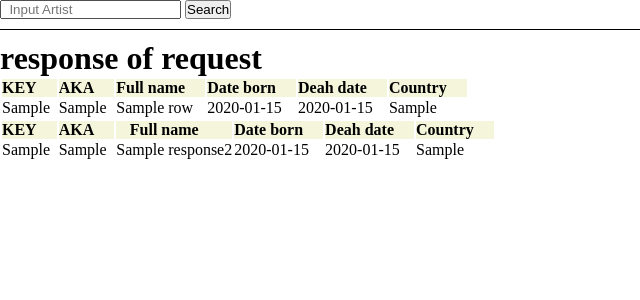
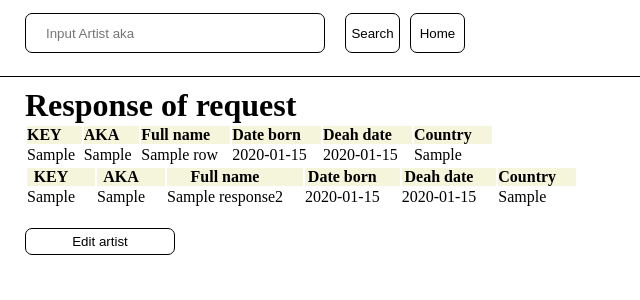
Before and after one commit to jeisonrosario66/API_hiphop, a Flask app: template templates/index.html in a window 1280 px wide. Shown: the top 300 px of the page, without its empty margins (0-640 px from the left). Run offline with Flask 3, Linux system fonts and the light colour scheme; the template is opened without the code that fills it: most values are stand-ins (such as "Sample title", 1, 10 or a date in 2020).

Commit message:
Template with comments

```diff
--- a/templates/base.html
+++ b/templates/base.html
@@ -1,6 +1,16 @@
 <!-- templates/base.html -->
+<!--
+This is the template base from all the app
 
+Include:
+"block title" title base of the app web
 
+"block body" This block includes tree important elements;
+    "block navbar" It is a "nav" element with a form for make requests of search;
+    "block content" here will show the table content requested, it can change as may be;
+    "script" it includes the code javascript for make request to server;
+ -->
+ <!DOCTYPE html>
 {% block head %}
 
     <title>
@@ -18,26 +28,6 @@
     {% endblock %}
     {% block content %} {% endblock %}
 
-    <!-- Optional JavaScript -->
-    <!-- jQuery first, then Popper.js, then Bootstrap JS -->
     <script src="https://code.jquery.com/jquery-3.6.4.min.js"></script>
-    <script>
-        // Función para cargar dinámicamente el contenido al enviar el formulario
-        $(document).ready(function() {
-            $("#myForm").submit(function(event) {
-                event.preventDefault(); // Evitar el envío del formulario estándar
-
-                // Realizar una solicitud AJAX al servidor
-                $.ajax({
-                    url: "/artist_ajax",  // Cambia esto a la ruta adecuada en tu aplicación
-                    type: "POST",  // Cambia a "POST" para que coincida con el método de tu ruta en Flask
-                    data: { search: $("#searchInput").val() },  // Datos del formulario
-                    success: function(data) {
-                        // Actualizar el contenido dinámico
-                        $("#dynamic-content").html(data);
-                    }
-                });
-            });
-        });
-    </script>
+    <script defer src="{{ url_for('static', filename='js/ajax.js') }}" ></script>
 {% endblock %}
--- a/templates/index.html
+++ b/templates/index.html
@@ -1,21 +1,19 @@
 <!-- templates/index.html -->
 
 {% extends 'base.html' %}
-
+<!-- added text to "block title" base   -->
 {% block title %}
     {{ super() }}
     All artists
 {% endblock %}
 
+<!-- "block content" It replaces the "block content" of the template base "base.html" and draw this new content "table.html" -->
+{% block content %}
+<div class="container">
 
-{% block content %}
-<div class="container_table">
-
-    <div id="">
         {% block table %}
         {% include 'table.html' %}
         {% endblock %}
-    </div>
 
 </div>
 {% endblock %}
--- a/templates/navbar.html
+++ b/templates/navbar.html
@@ -1,9 +1,12 @@
-<nav class="navbar-container">
-<form action=""></form>
-        <form method="POST" action="{{ url_for('get_artist') }}" class="form_search" id="myForm">
-            <input name="search" type="search" placeholder="  Input Artist" aria-label="Search" id="searchInput">
-            <button type="submit">Search</button>
+<!--
+It can make requests through of the method "POST", the data of "search_input" are sent to the servidor executing the function
+"artist_show", It is in the principal file "main.py"
+ -->
+<nav class="navbar_container">
+        <form method="POST" action="{{ url_for('artist_show') }}" class="navbar_search" id="form_search_navbar">
+            <input name="search" type="search" placeholder="Input Artist aka" aria-label="Search" id="search_input">
+            <button class="button_general" type="submit">Search</button>
+            <button class="button_general" id="redirect_button_home" type="button">Home</button>
         </form>
 </nav>
-
 <div class="separator"></div>
--- a/templates/table.html
+++ b/templates/table.html
@@ -1,7 +1,11 @@
+<!-- "dynamic-content" is the div element will show according to the data received from "main.py" -->
 <div id="dynamic-content">
-<h1>response of request</h1>
+    <h1>Response of request</h1>
+<!-- -------------------------------------- Table 1 ---------------------------------------- -->
+<!-- If "response" is received, then will show table list artist it show list all artists -->
     {% if (response) %}
     <table>
+        <tbody>
             <tr class="table_head">
                 <th>KEY</th>
                 <th>AKA</th>
@@ -11,7 +15,7 @@
                 <th>Country</th>
             </tr>
             {% for row in response %}
-            <tr>
+                <tr class="row_table_list_artist">
                     <td>{{ row.artist_key}}</td>
                     <td>{{ row.artist_aka}}</td>
                     <td>{{ row.artist_name}}</td>
@@ -20,12 +24,16 @@
                     <td>{{ row.artist_country}}</td>
                 </tr>
             {% endfor %}
-
+        </tbody>
     </table>
     {% endif %}
 
+<!-- -------------------------------------- Table 2 ---------------------------------------- -->
+<!-- If "response2" is received then, will show table artist it show only an artist -->
     {% if (response2) %}
+
     <table>
+        <tbody>
             <tr class="table_head">
                 <th>KEY</th>
                 <th>AKA</th>
@@ -35,13 +43,24 @@
                 <th>Country</th>
             </tr>
             <tr>
-        <td>{{ response2.artist_key}}</td>
-        <td>{{ response2.artist_aka}}</td>
-        <td>{{ response2.artist_name}}</td>
-        <td>{{ response2.artist_dateborn}}</td>
-        <td>{{ response2.artist_deathdate}}</td>
-        <td>{{ response2.artist_country}}</td>
+                <td class="artist_td" id="artistKey" style="border-bottom: 0">{{ response2.artist_key}}</td>
+                <td class="artist_td" id="artistAka">{{ response2.artist_aka}}</td>
+                <td class="artist_td" id="artistName">{{ response2.artist_name}}</td>
+                <td class="artist_td" id="artist_date_born">{{ response2.artist_dateborn}}</td>
+                <td class="artist_td" id="artist_date_death">{{ response2.artist_deathdate}}</td>
+                <td class="artist_td" id="artistCountry">{{ response2.artist_country}}</td>
             </tr>
+        </tbody>
     </table>
+    <button type="button" class="button_general button_update" id="button_edit_artist">Edit artist</button>
+    <button type="button" class="button_general button_update none" id="btn_verify">Verify changes</button>
+    <button type="button" class="button_general button_update none" id="btn_confirm">Confirm update</button>
+    <div class="response_output none" id="response_output">
+        <h4>Output</h4>
+        <br>
+        <div id="result_changes"></div>
+    </div>
+
+    <script defer src="{{ url_for('static', filename='js/update_artist.js') }}"></script>
     {% endif %}
 </div>
```
Lines whose indentation alone changed are shown as unchanged.
